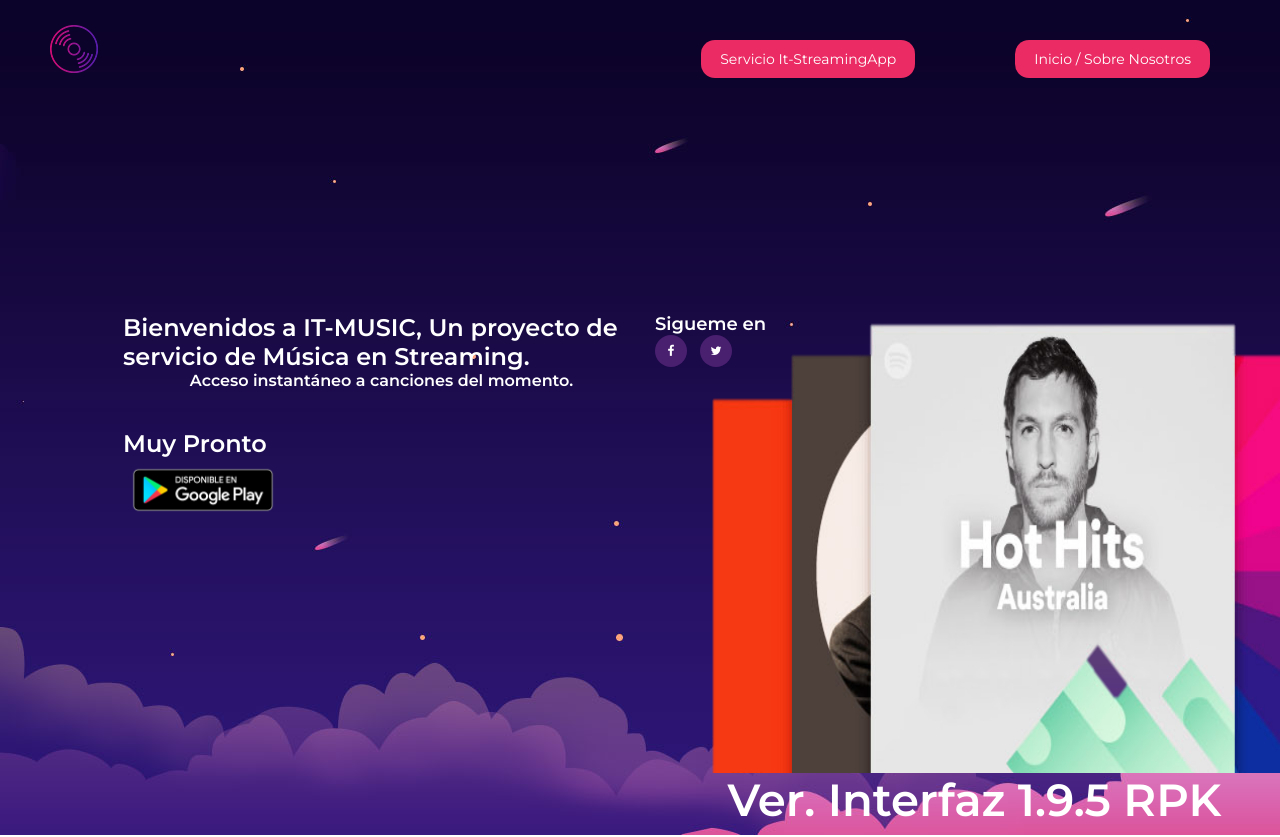
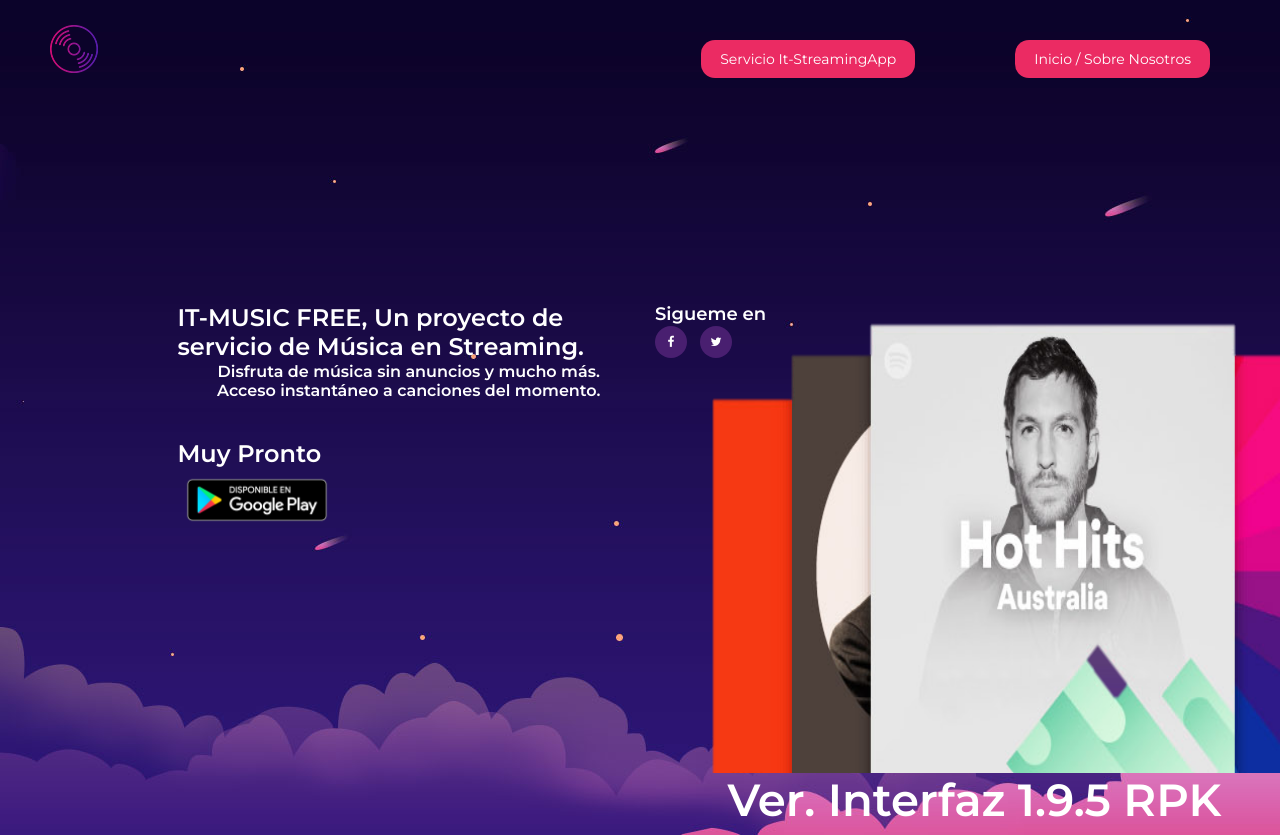
Before and after one commit to RogerWed/IT-MUSIC, a plain HTML site: page index.html in a window 1280 px wide. Shown: the top 837 px of the page. Drawn offline with Linux system fonts and the light colour scheme.

Commit message:
Update index.html

```diff
--- a/index.html
+++ b/index.html
@@ -1,7 +1,7 @@
 <!DOCTYPE html>
 <html lang="Es">
 <head>
-	<title>It - Music. El Futuro Es Ahora</title>
+	<title>It-Music. El Futuro Es Ahora</title>
 	<meta charset="UTF-8">
 	<meta name="keywords" content="creative, html">
 	<meta name="viewport" content="width=device-width, initial-scale=1.0">
@@ -53,7 +53,8 @@
 				<div class="row">
 					<div class="col-lg-6 pr-0">
 					    <h6></h6>
-						<h4>Bienvenidos a IT-MUSIC, Un proyecto de servicio de Música en Streaming.</h4>
+						<h4>IT-MUSIC FREE, Un proyecto de servicio de Música en Streaming.</h4>
+						<h6>Disfruta de música sin anuncios y mucho más.</h6>
 						<h6>Acceso instantáneo a canciones del momento.</h6>
 
 						<p> </p>
```
